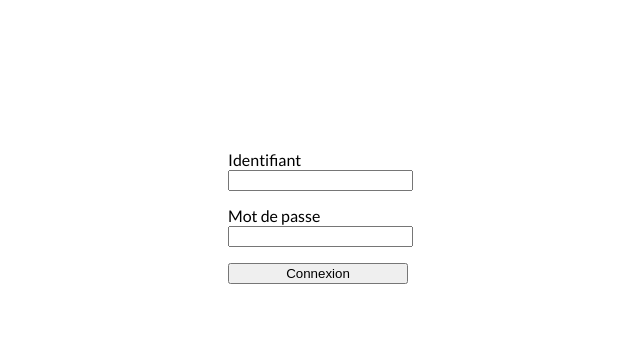
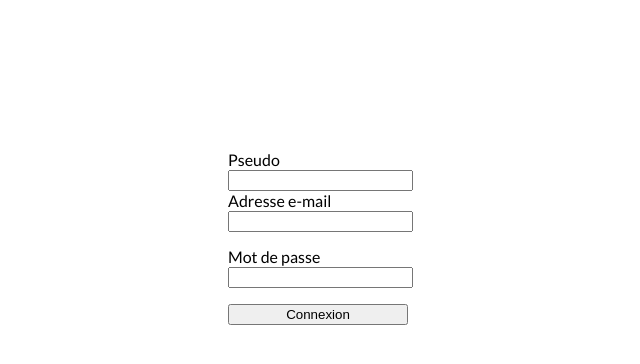
Before and after one commit to lisaroure/P7-Groupomania, a React (Create React App) app in the folder groupomanie/: page /auth in a window 1280 px wide. Shown: the top 364 px of the page, without its empty margins (322-962 px from the left). Built offline with nearby package versions, Linux system fonts and the light colour scheme.

Commit message:
initialisation state

```diff
--- a/groupomanie/src/pages/Auth/Login.js
+++ b/groupomanie/src/pages/Auth/Login.js
@@ -2,23 +2,42 @@ import React, { useState } from 'react';
 import './auth.scss';
 
 const Login = () => {
-    const [login, setLogin] = useState('')
-    const [password, setPassword] = useState('')
-
+    // initialisation du state
+    const [credentials, setCredentials] = useState({
+        pseudo: '',
+        email: '',
+        password: ''
+    })
+    //passer par l'état précédent pour modifier les champs input
+    const onChange = (e) => {
+        setCredentials({
+            ...credentials,
+            [e.target.name]: e.target.value
+        })
+    }
+    //déclenchement du formulaire
     const onSubmit = (e) => {
-        e.preventDefault()
-        console.log('form');
+        e.preventDefault(credentials)
     }
 
     return (
         <form onSubmit={onSubmit}>
             <div className='group'>
-                <label htmlFor='login'>Identifiant</label>
+                <label htmlFor='pseudo'>Pseudo</label>
                 <input
                     type="text"
-                    name='login'
-                    value={login}
-                    onChange={e => setLogin(e.target.value)}
+                    name='pseudo'
+                    id='pseudo'
+                    value={credentials.pseudo}
+                    onChange={onChange}
+                />
+                <label htmlFor='email'>Adresse e-mail</label>
+                <input
+                    type="text"
+                    name='email'
+                    id='email'
+                    value={credentials.email}
+                    onChange={onChange}
                 />
             </div>
             <div className='group'>
@@ -26,8 +45,8 @@ const Login = () => {
                 <input
                     type="text"
                     name='password'
-                    value={password}
-                    onChange={e => setPassword(e.target.value)}
+                    value={credentials.password}
+                    onChange={onChange}
                 />
             </div>
             <div className='group'>
```
